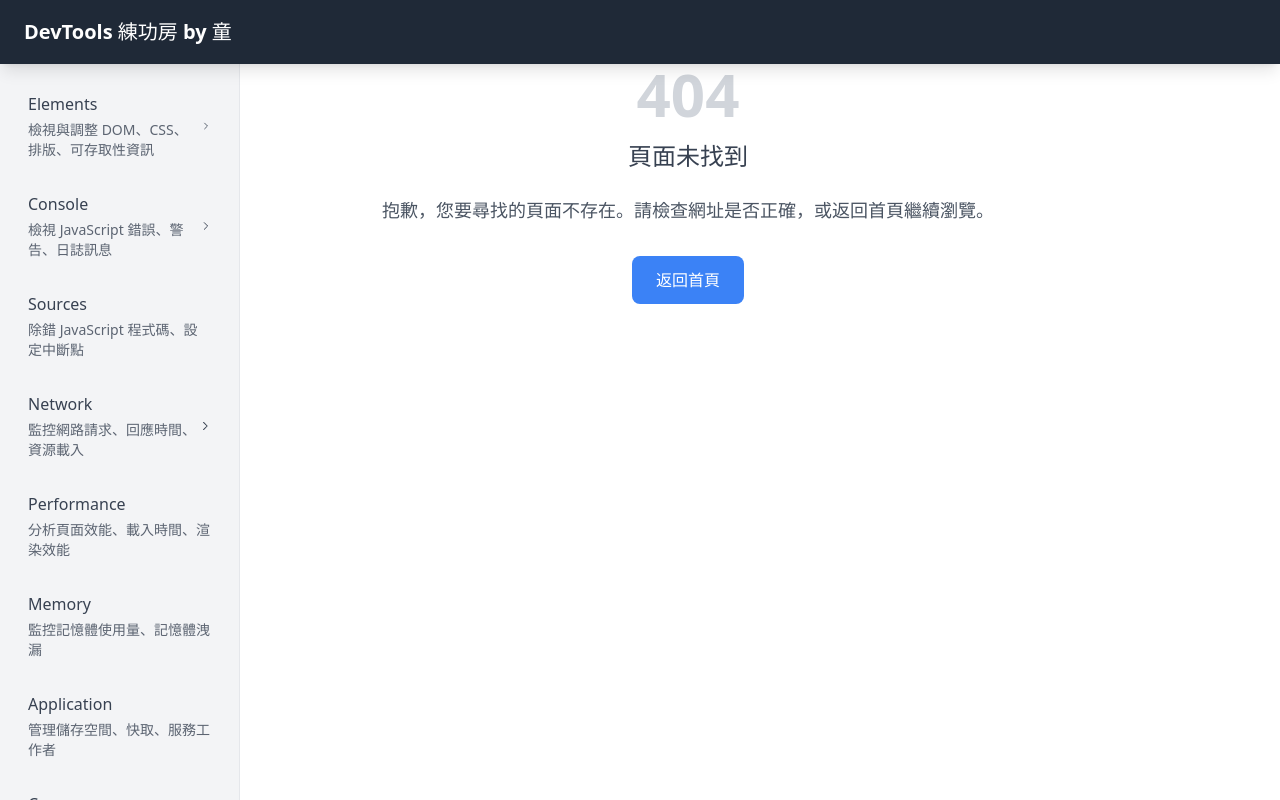
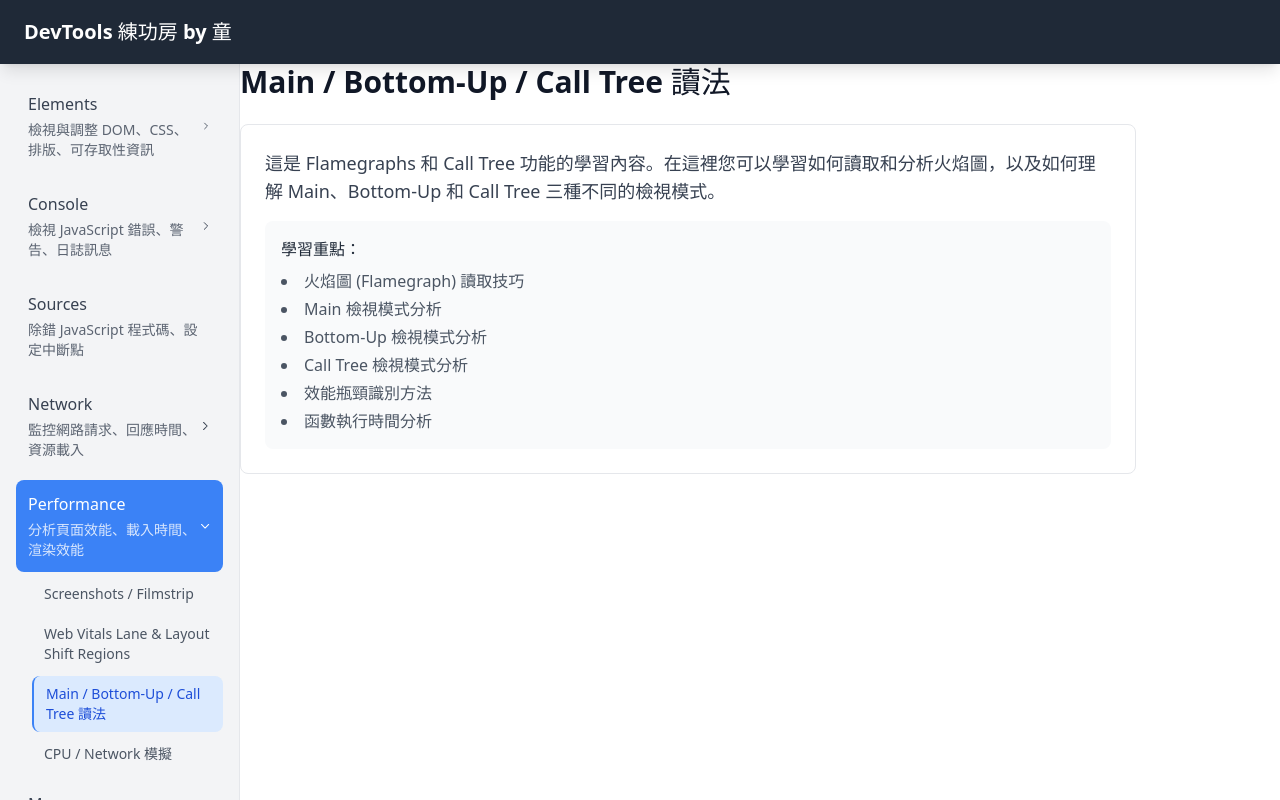
Before and after one commit to joy-jc-tong/Chrome-DevTools-Example, a React (Vite) app: page /performance/flamegraphs in a window 1280 px wide. Built offline with nearby package versions, Linux system fonts and the light colour scheme.

Commit message:
Performance-4大功能

```diff
--- a/src/components/AppSidebar.tsx
+++ b/src/components/AppSidebar.tsx
@@ -61,6 +61,12 @@ const sidebarItems: SidebarItem[] = [
     path: '/performance',
     label: 'Performance',
     description: '分析頁面效能、載入時間、渲染效能',
+    children: [
+      { path: '/performance/screenshots', name: 'Screenshots / Filmstrip' },
+      { path: '/performance/cls', name: 'Web Vitals Lane & Layout Shift Regions' },
+      { path: '/performance/flamegraphs', name: 'Main / Bottom-Up / Call Tree 讀法' },
+      { path: '/performance/throttling', name: 'CPU / Network 模擬' },
+    ],
   },
   {
     path: '/memory',
--- a/src/pages/Performance.tsx
+++ b/src/pages/Performance.tsx
@@ -1,21 +1,9 @@
+import { Outlet } from 'react-router-dom';
+
 const Performance = () => {
   return (
     <div className="max-w-4xl">
-      <h1 className="text-3xl font-bold text-gray-900 mb-6">Performance 面板</h1>
-      <div className="bg-white rounded-lg border border-gray-200 p-6">
-        <p className="text-lg text-gray-700">
-          這是 Performance 面板的學習內容。在這裡您可以學習如何分析頁面效能、測量載入時間以及優化渲染效能。
-        </p>
-        <div className="mt-4 p-4 bg-gray-50 rounded-lg">
-          <h3 className="font-semibold text-gray-800 mb-2">學習重點：</h3>
-          <ul className="list-disc list-inside space-y-1 text-gray-600">
-            <li>頁面效能分析</li>
-            <li>載入時間測量</li>
-            <li>渲染效能優化</li>
-            <li>效能瓶頸識別</li>
-          </ul>
-        </div>
-      </div>
+      <Outlet />
     </div>
   );
 };
--- /dev/null
+++ b/src/pages/performance/Cls.tsx
@@ -0,0 +1,24 @@
+const Cls = () => {
+  return (
+    <div className="max-w-4xl">
+      <h1 className="text-3xl font-bold text-gray-900 mb-6">Web Vitals Lane & Layout Shift Regions</h1>
+      <div className="bg-white rounded-lg border border-gray-200 p-6">
+        <p className="text-lg text-gray-700">
+          這是 Cumulative Layout Shift (CLS) 和 Layout Shift Regions 功能的學習內容。在這裡您可以學習如何識別和分析頁面載入過程中的佈局偏移問題。
+        </p>
+        <div className="mt-4 p-4 bg-gray-50 rounded-lg">
+          <h3 className="font-semibold text-gray-800 mb-2">學習重點：</h3>
+          <ul className="list-disc list-inside space-y-1 text-gray-600">
+            <li>Cumulative Layout Shift (CLS) 測量</li>
+            <li>Layout Shift Regions 識別</li>
+            <li>Web Vitals Lane 分析</li>
+            <li>佈局偏移原因診斷</li>
+            <li>CLS 優化策略</li>
+          </ul>
+        </div>
+      </div>
+    </div>
+  );
+};
+
+export default Cls;
--- /dev/null
+++ b/src/pages/performance/Flamegraphs.tsx
@@ -0,0 +1,25 @@
+const Flamegraphs = () => {
+  return (
+    <div className="max-w-4xl">
+      <h1 className="text-3xl font-bold text-gray-900 mb-6">Main / Bottom-Up / Call Tree 讀法</h1>
+      <div className="bg-white rounded-lg border border-gray-200 p-6">
+        <p className="text-lg text-gray-700">
+          這是 Flamegraphs 和 Call Tree 功能的學習內容。在這裡您可以學習如何讀取和分析火焰圖，以及如何理解 Main、Bottom-Up 和 Call Tree 三種不同的檢視模式。
+        </p>
+        <div className="mt-4 p-4 bg-gray-50 rounded-lg">
+          <h3 className="font-semibold text-gray-800 mb-2">學習重點：</h3>
+          <ul className="list-disc list-inside space-y-1 text-gray-600">
+            <li>火焰圖 (Flamegraph) 讀取技巧</li>
+            <li>Main 檢視模式分析</li>
+            <li>Bottom-Up 檢視模式分析</li>
+            <li>Call Tree 檢視模式分析</li>
+            <li>效能瓶頸識別方法</li>
+            <li>函數執行時間分析</li>
+          </ul>
+        </div>
+      </div>
+    </div>
+  );
+};
+
+export default Flamegraphs;
--- /dev/null
+++ b/src/pages/performance/PerfThrottling.tsx
@@ -0,0 +1,25 @@
+const PerfThrottling = () => {
+  return (
+    <div className="max-w-4xl">
+      <h1 className="text-3xl font-bold text-gray-900 mb-6">CPU / Network 模擬</h1>
+      <div className="bg-white rounded-lg border border-gray-200 p-6">
+        <p className="text-lg text-gray-700">
+          這是 Performance Throttling 功能的學習內容。在這裡您可以學習如何模擬不同的 CPU 和網路條件，以便在各種環境下測試應用程式的效能表現。
+        </p>
+        <div className="mt-4 p-4 bg-gray-50 rounded-lg">
+          <h3 className="font-semibold text-gray-800 mb-2">學習重點：</h3>
+          <ul className="list-disc list-inside space-y-1 text-gray-600">
+            <li>CPU 節流模擬設定</li>
+            <li>網路節流模擬設定</li>
+            <li>不同裝置效能模擬</li>
+            <li>慢速網路環境測試</li>
+            <li>低端裝置效能測試</li>
+            <li>節流條件下的效能分析</li>
+          </ul>
+        </div>
+      </div>
+    </div>
+  );
+};
+
+export default PerfThrottling;
--- /dev/null
+++ b/src/pages/performance/Screenshots.tsx
@@ -0,0 +1,24 @@
+const Screenshots = () => {
+  return (
+    <div className="max-w-4xl">
+      <h1 className="text-3xl font-bold text-gray-900 mb-6">Screenshots / Filmstrip</h1>
+      <div className="bg-white rounded-lg border border-gray-200 p-6">
+        <p className="text-lg text-gray-700">
+          這是 Screenshots 和 Filmstrip 功能的學習內容。在這裡您可以學習如何檢視頁面載入過程中的截圖序列，以及如何分析視覺載入時間。
+        </p>
+        <div className="mt-4 p-4 bg-gray-50 rounded-lg">
+          <h3 className="font-semibold text-gray-800 mb-2">學習重點：</h3>
+          <ul className="list-disc list-inside space-y-1 text-gray-600">
+            <li>頁面載入截圖序列分析</li>
+            <li>Filmstrip 時間軸檢視</li>
+            <li>視覺載入時間測量</li>
+            <li>First Contentful Paint (FCP) 識別</li>
+            <li>Largest Contentful Paint (LCP) 分析</li>
+          </ul>
+        </div>
+      </div>
+    </div>
+  );
+};
+
+export default Screenshots;
--- a/src/router/index.tsx
+++ b/src/router/index.tsx
@@ -25,6 +25,10 @@ import WebSocket from '../pages/network/WebSocket';
 import BlockingOverrides from '../pages/network/BlockingOverrides';
 import Throttling from '../pages/network/Throttling';
 import HAR from '../pages/network/HAR';
+import Screenshots from '../pages/performance/Screenshots';
+import Cls from '../pages/performance/Cls';
+import Flamegraphs from '../pages/performance/Flamegraphs';
+import PerfThrottling from '../pages/performance/PerfThrottling';
 
 export const router = createBrowserRouter([
   {
@@ -136,6 +140,28 @@ export const router = createBrowserRouter([
       {
         path: 'performance',
         element: <Performance />,
+        children: [
+          {
+            index: true,
+            element: <Screenshots />,
+          },
+          {
+            path: 'screenshots',
+            element: <Screenshots />,
+          },
+          {
+            path: 'cls',
+            element: <Cls />,
+          },
+          {
+            path: 'flamegraphs',
+            element: <Flamegraphs />,
+          },
+          {
+            path: 'throttling',
+            element: <PerfThrottling />,
+          },
+        ],
       },
       {
         path: 'memory',
```
